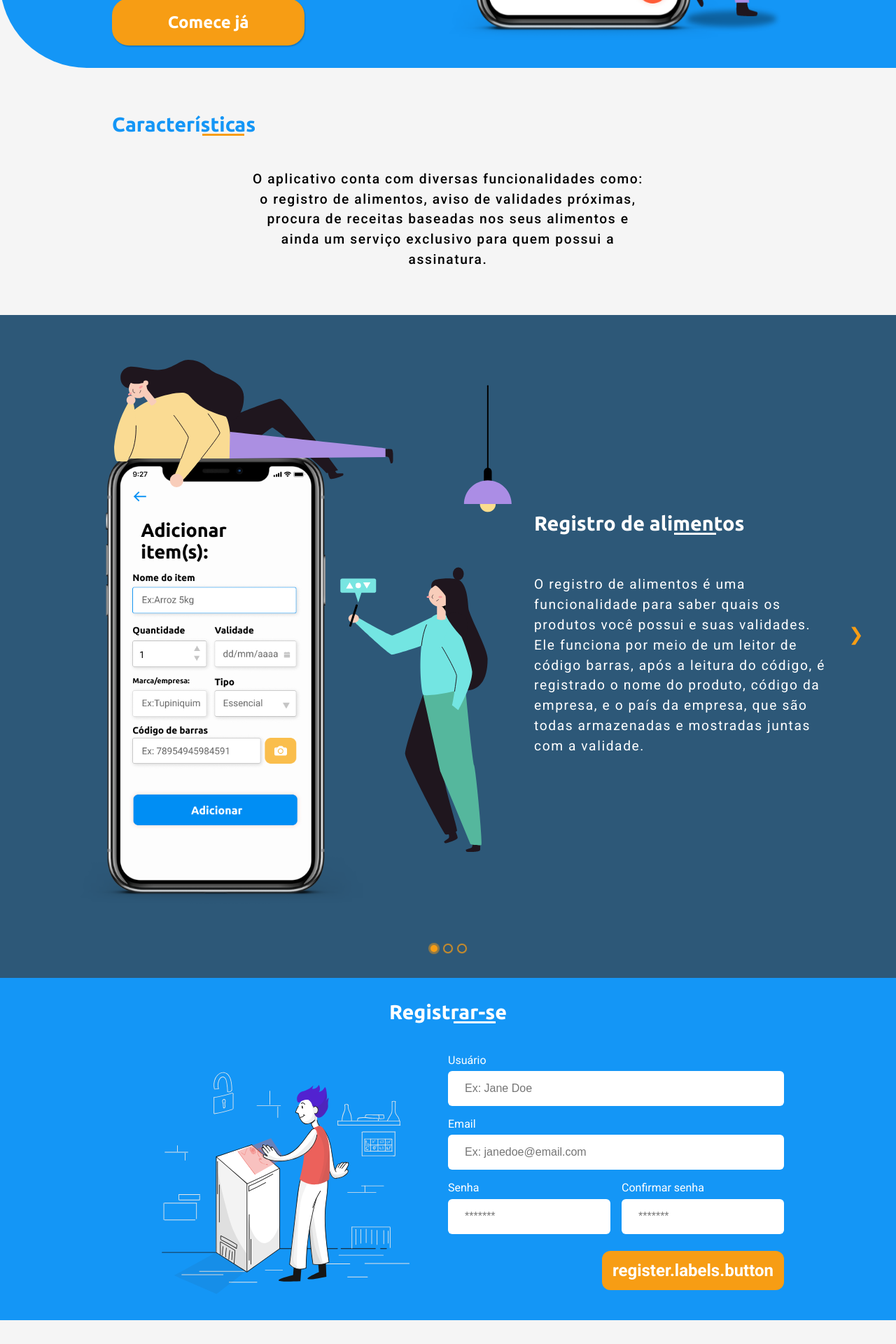
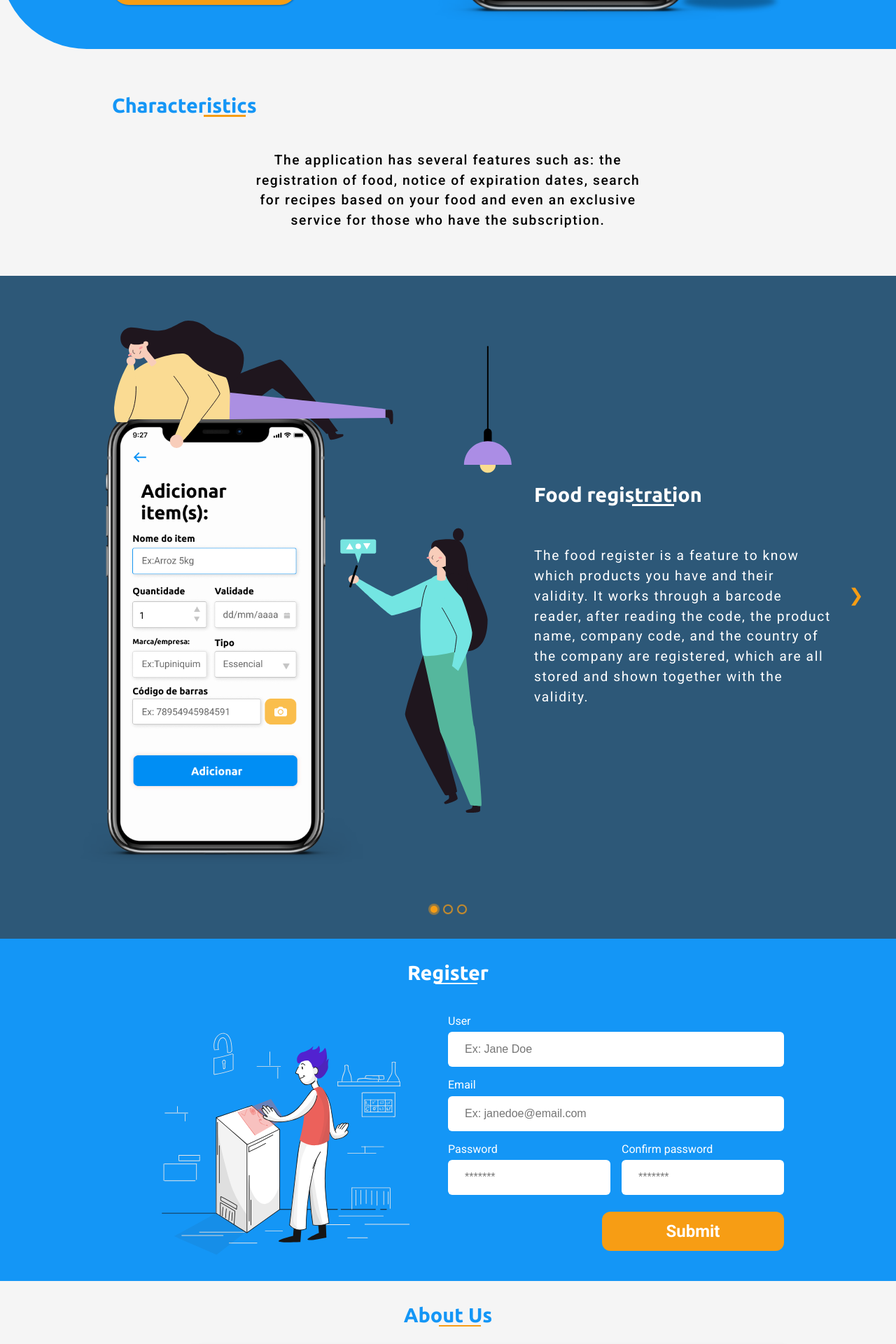
Before and after one commit to joelee229/smartstorage-web, a React (Create React App) app: page / in a window 1280 px wide. Shown: the part 760-2680 px from the top of the page at 70% size. Built offline with nearby package versions, Linux system fonts and the light colour scheme.

Commit message:
[UPDATE] i18next translations(es/en)

```diff
--- a/src/components/Carousel/index.tsx
+++ b/src/components/Carousel/index.tsx
@@ -5,27 +5,31 @@ import Item from '../CarouselItem';
 import AddItem from '../../assets/illustrations/add-item.png';
 import ShopList from '../../assets/illustrations/shop-list.png';
 import Notification from '../../assets/illustrations/notification.png';
+import { useTranslation} from 'react-i18next';
 import './styles.css';
+import '../../translate/i18n';
 
 const CarouselLib: React.FC = () => {
+    const { t, i18n } = useTranslation();
+
     const items = [
         {
             id: 0,
             url: AddItem,
-            title: "Registro de alimentos",
-            text: "O registro de alimentos é uma funcionalidade para saber quais os produtos você possui e suas validades. Ele funciona por meio de um leitor de código barras, após a leitura do código, é registrado o nome do produto, código da empresa, e o país da empresa, que são todas armazenadas e mostradas juntas com a validade."
+            title: t('carousel.item1.title'),
+            text: t('carousel.item1.text')
         },
         {
             id: 1,
             url: ShopList,
-            title: "Lista de compras",
-            text: "A lista de compras são todos os produtos que você deseja e faltantes no seu lar. Pode ser criada manualmente, ou automatizada: Manualmente você deve acrescentar cada produto desejado; Automatizada você deve classificar os produtos já registrados como essenciais, assim quando ele acabar, já será adicionado a sua lista de compras."
+            title:t('carousel.item2.title'),
+            text: t('carousel.item2.text')
         },
         {
             id: 2,
             url: Notification,
-            title: "Aviso de validade",
-            text: "O aviso de validades dos produtos é uma notificação caso algum produto esteja perto de seu vencimento. O aviso deve ser configurado por você. Ao iniciar o aplicativo pela primeira vez(ou em qualquer momento) você pode configurar com quantos dias de antecedência você quer ser notificado sobre a validade do produto."
+            title: t('carousel.item3.title'),
+            text: t('carousel.item3.text')
         },
     ]
 
--- a/src/pages/Home/index.tsx
+++ b/src/pages/Home/index.tsx
@@ -193,7 +193,7 @@ const Home: React.FC = () => {
                             </fieldset>
 
                             <button type="submit">
-                                {t('register.labels.button')}
+                                {t('register.button')}
                             </button>
                         </form>
                     </div>
@@ -346,9 +346,7 @@ const Home: React.FC = () => {
                             <a href="https://www.facebook.com" target="_blank" rel="noreferrer"><FaFacebook /></a>
                             <a href="https://www.twitter.com" target="_blank" rel="noreferrer"><FaTwitter /></a>
                         </div>
-                        <Trans i18nKey="footer.credits">
-                            <small>Illustrações por <a href="https://www.jamesdaly.me">James Daly</a></small>
-                        </Trans>
+                        <small>{t('footer.credits.part1')}<a href="https://www.jamesdaly.me">James Daly</a></small>
                     </div>
 
                     <div className="contact">
--- a/src/pages/Home/responsive.css
+++ b/src/pages/Home/responsive.css
@@ -249,6 +249,10 @@
         height: 240px;
     }
 
+    #signature .signature-card .signature-footer button {
+        font-size: 1.1rem;
+    }
+
     .field-section {
         padding: 2em 4em;
     }
--- a/src/translate/languages/en/en.ts
+++ b/src/translate/languages/en/en.ts
@@ -3,7 +3,7 @@ const messages = {
         translation: {
             nav: {
                 items: {
-                    1: "Features",
+                    1: "Characteristics",
                     2: "About us",
                     3: "Contact"
                 }
@@ -12,111 +12,114 @@ const messages = {
             hero: {
                 title: {
                     part1: "StartUp ",
-                    part2: " no gerenciamento em estoque de alimentos."
+                    part2: " in food inventory management."
                 },
                 text: {
-                    part1: "O ",
-                    part2: " é um aplicativo para o controle/organização do armazenamento de produtos alimentícios. Facilitando a rotina dos usuários, por meio de um controle da dispensa preciso e simples, uma lista de compra ágil, lembretes para evitar o desperdício de alimentos e até mesmo de dinheiro."
+                    part1: "",
+                    part2: " is an application for controlling/organizing the storage of food products. Facilitating the users' routine, through a precise and simple dispensing control, an agile shopping list, reminders to avoid wasting food and even money."
                 },
-                button: "Comece já"
+                button: "Start now"
             },
 
             features: {
-                title: "Características",
-                text: "O aplicativo conta com diversas funcionalidades como: o registro de alimentos, aviso de validades próximas, procura de receitas baseadas nos seus alimentos e ainda um serviço exclusivo para quem possui a assinatura."
+                title: "Characteristics",
+                text: "The application has several features such as: the registration of food, notice of expiration dates, search for recipes based on your food and even an exclusive service for those who have the subscription."
             },
 
             carousel: {
                 item1: {
-                    title: "Registro de alimentos",
-                    text: "O registro de alimentos é uma funcionalidade para saber quais produtos você possui e suas validades. Ele funciona por meio de um leitor de código barras, após a leitura do código, é registrado o nome do produto, código da empresa, e o país da empresa, que são todas armazenadas e mostradas juntas com a validade.",
+                    title: "Food registration",
+                    text: "The food register is a feature to know which products you have and their validity. It works through a barcode reader, after reading the code, the product name, company code, and the country of the company are registered, which are all stored and shown together with the validity.",
                 },
                 item2: {
-                    title: "Lista de compras",
-                    text: "A lista de compras são todos os produtos que você deseja e que faltam no seu lar. Pode ser criada manualmente, ou automatizada: Manualmente você deve acrescentar cada produto desejado; Automatizada você deve classificar os produtos já registrados como essenciais, assim quando ele acabar, já será adicionado à sua lista de compras."
+                    title: "Shopping list",
+                    text: "The shopping list is all the products you want and are missing from your home. It can be created manually, or automated: Manually you must add each desired product; Automated you should classify the products already registered as essential, so when it ends, it will be added to your shopping list."
                 },
                 item3: {
-                    title: "Aviso de validade",
-                    text: "O aviso de validades dos produtos é uma notificação caso algum produto esteja perto de seu vencimento. O aviso deve ser configurado por você. Ao iniciar o aplicativo pela primeira vez(ou em qualquer momento) você pode configurar com quantos dias de antecedência você quer ser notificado sobre a validade do produto."
+                    title: "Expiry notice",
+                    text: "The product expiration notice is a notification if a product is close to expiration. The warning must be configured by you. When starting the app for the first time (or at any time) you can configure how many days in advance you want to be notified about the product's validity."
                 }
             },
 
             register: {
-                title: "Registrar-se",
+                title: "Register",
                 labels: {
-                    user: "Usuário",
+                    user: "User",
                     email: "Email",
-                    password: "Senha",
-                    confirmPassword: "Confirmar senha"
+                    password: "Password",
+                    confirmPassword: "Confirm password"
                 },
-                button: "Enviar"
+                button: "Submit"
             },
 
             about: {
-                title: "Sobre nós",
-                button: "Ver currículo",
+                title: "About Us",
+                button: "View curriculum",
                 card1: {
                     name: "Joel Sena",
-                    bio: "Desde que adentrei o  mundo da programação venho descobrindo e explorando muitas tecnologias que estão revolucionando o mundo e espero arrecadar muito mais experiência nessa área e em outras mais.",
+                    bio: "Since I entered the world of programming, I have been discovering and exploring many technologies that are revolutionizing the world and I hope to gain much more experience in this area and in others.",
                     role: {
-                        part1: "Cargo: ",
-                        part2: "Gerente geral da equipe de desenvolvimento"
+                        part1: "Position: ",
+                        part2: "General manager of the development team"
                     }
                 },
                 card2: {
                     name: "Felipe Toledo",
-                    bio: "Está tendo problemas com o aplicativo, eis a sua solução, procure-me e tudo estará solucionado, sempre prezo pela a educação.",
+                    bio: "You are having problems with the application, here is your solution, look for me and everything will be solved, I always value education.",
                     role: {
-                        part1: "Cargo: ",
-                        part2: "Líder na organização da equipe, back-end, suporte, gestão da empresa."
+                        part1: "Position: ",
+                        part2: "Leader in team organization, back-end, support, company management."
                     }
                 },
                 card3: {
                     name: "Lucas de Araújo",
-                    bio: "Vou dizer uma coisa, não digo nada, e digo mais, só digo isso: Em busca dos meus sonhos",
+                    bio: "I'm going to say something, I don't say anything, and I say more, I just say this: In search of my dreams",
                     role: {
-                        part1: "Cargo: ",
-                        part2: "Desenvolvedor front-end"
+                        part1: "Position: ",
+                        part2: "Front-end developer"
                     }
                 },
                 card4: {
                     name: "Cristhian de Azambuja",
-                    bio: "Estou sempre a disposição e de bom humor para te entregar a melhor experiência possível com meu trabalho.",
+                    bio: "I am always available and in a good mood to give you the best experience possible with my work.",
                     role: {
-                        part1: "Cargo: ",
-                        part2: "Marketing Digital"
+                        part1: "Position: ",
+                        part2: "Back-end developer"
                     }
                 },
                 card5: {
                     name: "Israel Teles",
-                    bio: "Não tenho experiência em empregos a tempo inteiro, mas tenho algumas experiências como programador freelancer.",
+                    bio: "I have no experience in full-time jobs, but I do have some experience as a freelance programmer.",
                     role: {
-                        part1: "Cargo: ",
-                        part2: "Desenvolvedor back-end"
+                        part1: "Position: ",
+                        part2: "Back-end developer"
                     }
                 }
             },
 
             signatures: {
-                title: "Assinaturas",
+                title: "Subscriptions",
                 card: {
-                    name: "Plano básico",
+                    name: "Basic plan",
                     price: "USD1,06/month",
-                    functions: "Todas as funcionalidades com uso ilimitado",
-                    button: "Começar"
+                    functions: "All features with unlimited use",
+                    button: "Begin"
                 }
             },
 
             footer: {
-                credits: "Illustrações por <1 href='https://www.jamesdaly.me'>James Daly</1>",
+                credits: {
+                    part1: "Illustrations by ",
+                    part2: "James Daly"
+                },
 
                 contact: {
-                    title: "Contato",
+                    title: "Contact",
                     placeholder: {
-                        input: "Seu email",
-                        textarea: "Mensagem"
+                        input: "Your email",
+                        textarea: "Message"
                     },
-                    button: "Enviar"
+                    button: "Submit"
                 }
             }
         }
--- a/src/translate/languages/es/es.ts
+++ b/src/translate/languages/es/es.ts
@@ -3,118 +3,121 @@ const messages = {
         translation: {
             nav: {
                 items: {
-                    1: "AYAYA",
-                    2: "Sobre nós",
-                    3: "Contato"
+                    1: "Caracteristicas",
+                    2: "Sobre nosotros",
+                    3: "Contacto"
                 }
             },
 
             hero: {
                 title: {
                     part1: "StartUp ",
-                    part2: " no gerenciamento em estoque de alimentos."
+                    part2: " en la gestión del inventario de alimentos."
                 },
                 text: {
-                    part1: "O ",
-                    part2: " é um aplicativo para o controle/organização do armazenamento de produtos alimentícios. Facilitando a rotina dos usuários, por meio de um controle da dispensa preciso e simples, uma lista de compra ágil, lembretes para evitar o desperdício de alimentos e até mesmo de dinheiro."
+                    part1: "",
+                    part2: " es una aplicación para controlar/organizar el almacenamiento de productos alimenticios. Facilitando la rutina de los usuarios, mediante un preciso y sencillo control de dispensación, una ágil lista de la compra, recordatorios para no desperdiciar comida e incluso dinero."
                 },
-                button: "Comece já"
+                button: "Empezar ahora"
             },
 
             features: {
-                title: "Características",
-                text: "O aplicativo conta com diversas funcionalidades como: o registro de alimentos, aviso de validades próximas, procura de receitas baseadas nos seus alimentos e ainda um serviço exclusivo para quem possui a assinatura."
+                title: "Caracteristicas",
+                text: "La aplicación cuenta con varias funcionalidades como: el registro de alimentos, aviso de caducidad, búsqueda de recetas en base a tu comida e incluso un servicio exclusivo para quienes tienen la suscripción."
             },
 
             carousel: {
                 item1: {
                     title: "Registro de alimentos",
-                    text: "O registro de alimentos é uma funcionalidade para saber quais produtos você possui e suas validades. Ele funciona por meio de um leitor de código barras, após a leitura do código, é registrado o nome do produto, código da empresa, e o país da empresa, que são todas armazenadas e mostradas juntas com a validade.",
+                    text: "El registro de alimentos es una función para saber qué productos tienes y su vigencia. Funciona a través de un lector de códigos de barras, después de leer el código, se registra el nombre del producto, el código de la empresa y el país de la empresa, los cuales se almacenan y muestran junto con la vigencia.",
                 },
                 item2: {
                     title: "Lista de compras",
-                    text: "A lista de compras são todos os produtos que você deseja e que faltam no seu lar. Pode ser criada manualmente, ou automatizada: Manualmente você deve acrescentar cada produto desejado; Automatizada você deve classificar os produtos já registrados como essenciais, assim quando ele acabar, já será adicionado à sua lista de compras."
+                    text: "La lista de la compra incluye todos los productos que desea y le faltan en su hogar. Se puede crear manualmente o automatizar: manualmente debe agregar cada producto deseado; Automatizado deberás clasificar los productos ya registrados como imprescindibles, por lo que cuando finalice se añadirá a tu lista de la compra."
                 },
                 item3: {
-                    title: "Aviso de validade",
-                    text: "O aviso de validades dos produtos é uma notificação caso algum produto esteja perto de seu vencimento. O aviso deve ser configurado por você. Ao iniciar o aplicativo pela primeira vez(ou em qualquer momento) você pode configurar com quantos dias de antecedência você quer ser notificado sobre a validade do produto."
+                    title: "Aviso de vencimiento",
+                    text: "El aviso de caducidad del producto es una notificación si un producto está a punto de caducar. La advertencia debe ser configurada por usted. Al iniciar la aplicación por primera vez (o en cualquier momento) puede configurar con cuántos días de anticipación desea que se le notifique sobre la validez del producto."
                 }
             },
 
             register: {
-                title: "Registrar-se",
+                title: "Registrarse",
                 labels: {
-                    user: "Usuário",
-                    email: "Email",
-                    password: "Senha",
-                    confirmPassword: "Confirmar senha"
+                    user: "Usuario",
+                    email: "Correo electrónico",
+                    password: "Contraseña",
+                    confirmPassword: "Confirmar seña"
                 },
                 button: "Enviar"
             },
 
             about: {
-                title: "Sobre nós",
-                button: "Ver currículo",
+                title: "Sobre nosotros",
+                button: "Ver currículum",
                 card1: {
                     name: "Joel Sena",
-                    bio: "Desde que adentrei o  mundo da programação venho descobrindo e explorando muitas tecnologias que estão revolucionando o mundo e espero arrecadar muito mais experiência nessa área e em outras mais.",
+                    bio: "Desde que entré al mundo de la programación, he estado descubriendo y explorando muchas tecnologías que están revolucionando el mundo y espero ganar mucha más experiencia en esta área y en otras",
                     role: {
-                        part1: "Cargo: ",
-                        part2: "Gerente geral da equipe de desenvolvimento"
+                        part1: "Posición: ",
+                        part2: "Director general del equipo de desarrollo"
                     }
                 },
                 card2: {
                     name: "Felipe Toledo",
-                    bio: "Está tendo problemas com o aplicativo, eis a sua solução, procure-me e tudo estará solucionado, sempre prezo pela a educação.",
+                    bio: "Estás teniendo problemas con la aplicación, aquí está tu solución, búscame y todo se resolverá, siempre valoro la educación.",
                     role: {
-                        part1: "Cargo: ",
-                        part2: "Líder na organização da equipe, back-end, suporte, gestão da empresa."
+                        part1: "Posición: ",
+                        part2: "Líder en organización de equipos, back-end, soporte, gestión empresarial."
                     }
                 },
                 card3: {
                     name: "Lucas de Araújo",
-                    bio: "Vou dizer uma coisa, não digo nada, e digo mais, só digo isso: Em busca dos meus sonhos",
+                    bio: "Voy a decir algo, no digo nada, y digo más, solo digo esto: En busca de mis sueños",
                     role: {
-                        part1: "Cargo: ",
-                        part2: "Desenvolvedor front-end"
+                        part1: "Posición: ",
+                        part2: "Desarrollador front-end"
                     }
                 },
                 card4: {
                     name: "Cristhian de Azambuja",
-                    bio: "Estou sempre a disposição e de bom humor para te entregar a melhor experiência possível com meu trabalho.",
+                    bio: "Estoy siempre disponible y de buen humor para brindarte la mejor experiencia posible con mi trabajo.",
                     role: {
-                        part1: "Cargo: ",
-                        part2: "Marketing Digital"
+                        part1: "Posición: ",
+                        part2: "Desarrollador back-end"
                     }
                 },
                 card5: {
                     name: "Israel Teles",
-                    bio: "Não tenho experiência em empregos a tempo inteiro, mas tenho algumas experiências como programador freelancer.",
+                    bio: "No tengo experiencia en trabajos de tiempo completo, pero tengo algo de experiencia como programador autónomo.",
                     role: {
-                        part1: "Cargo: ",
-                        part2: "Desenvolvedor back-end"
+                        part1: "Posición: ",
+                        part2: "Desarrollador back-end"
                     }
                 }
             },
 
             signatures: {
-                title: "Assinaturas",
+                title: "Suscripciones",
                 card: {
-                    name: "Plano básico",
-                    price: "Calcular com outro tipo de tecnica",
-                    functions: "Todas as funcionalidades com uso ilimitado",
-                    button: "Começar"
+                    name: "Plan básico",
+                    price: "EUR0,87/mes",
+                    functions: "Todas las funciones con uso ilimitado",
+                    button: "Comenzar"
                 }
             },
 
             footer: {
-                credits: "Illustrações por <1 href='https://www.jamesdaly.me'>James Daly</1>",
+                credits: {
+                    part1: "Ilustraciones de ",
+                    part2: "James Daly"
+                },
 
                 contact: {
-                    title: "Contato",
+                    title: "Contacto",
                     placeholder: {
-                        input: "Seu email",
-                        textarea: "Mensagem"
+                        input: "Su e-mail",
+                        textarea: "Mensaje"
                     },
                     button: "Enviar"
                 }
--- a/src/translate/languages/pt/pt.ts
+++ b/src/translate/languages/pt/pt.ts
@@ -12,7 +12,7 @@ const messages = {
             hero: {
                 title: {
                     part1: "StartUp ",
-                    part2: " no gerenciamento em estoque de alimentos."
+                    part2: " no gerenciamento do estoque de alimentos."
                 },
                 text: {
                     part1: "O ",
@@ -84,7 +84,7 @@ const messages = {
                     bio: "Estou sempre a disposição e de bom humor para te entregar a melhor experiência possível com meu trabalho.",
                     role: {
                         part1: "Cargo: ",
-                        part2: "Marketing Digital"
+                        part2: "Desenvolvedor back-end"
                     }
                 },
                 card5: {
@@ -108,7 +108,10 @@ const messages = {
             },
 
             footer: {
-                credits: "Illustrações por <1 href='https://www.jamesdaly.me'>James Daly</1>",
+                credits: {
+                    part1: "Illustrações de ",
+                    part2: "James Daly"
+                },
 
                 contact: {
                     title: "Contato",
```
